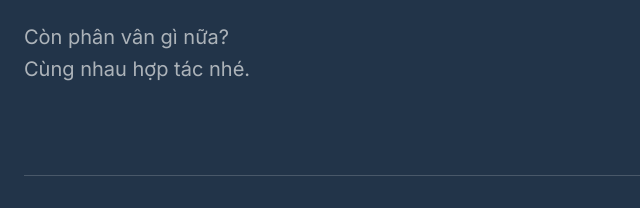
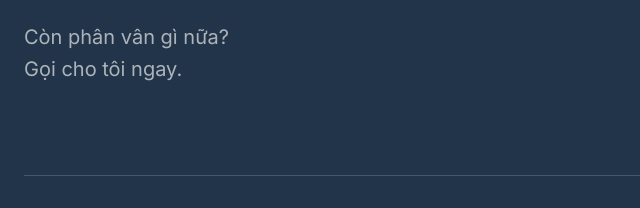
Before and after one commit to maiminhduong26-ui/portfolio, a plain HTML site: page index.html in a window 1280 px wide. Shown: the part 10131-10339 px from the top of the page, 0-640 px from the left. Drawn offline with nearby package versions, Linux system fonts and the light colour scheme; a script that the page names is missing; a web font is replaced by a local one.

Commit message:
Update contact call to action

```diff
--- a/index.html
+++ b/index.html
@@ -636,7 +636,7 @@
           <p class="contact-question">
             Còn phân vân gì nữa?
             <br />
-            Cùng nhau hợp tác nhé.
+            Gọi cho tôi ngay.
           </p>
 
 
```
